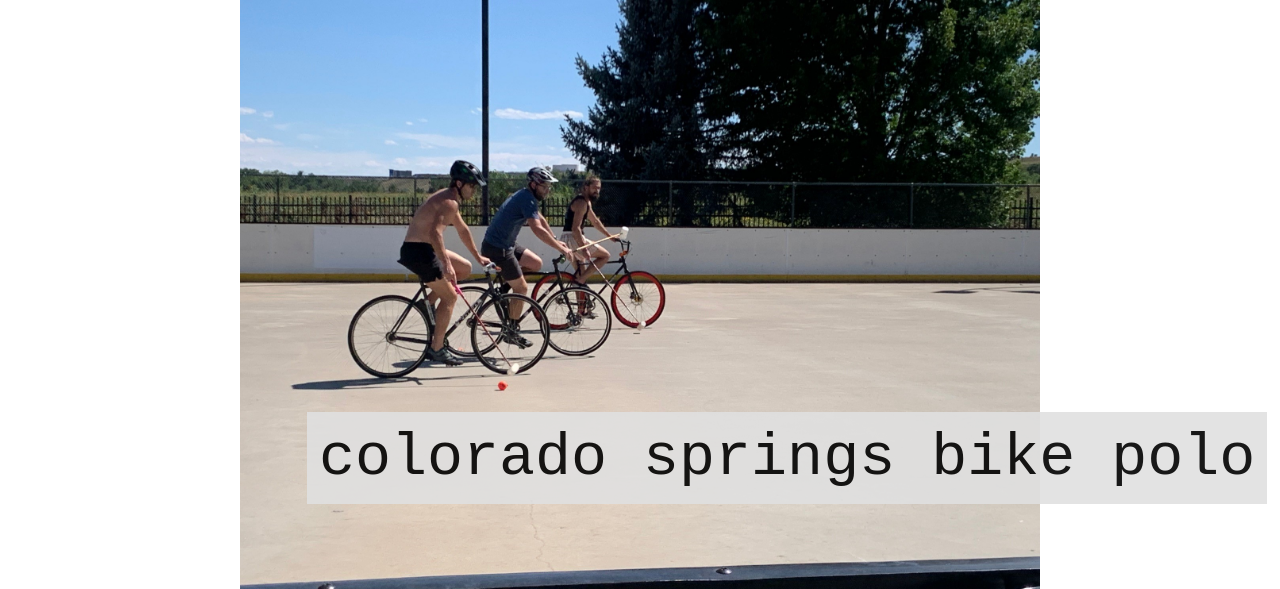
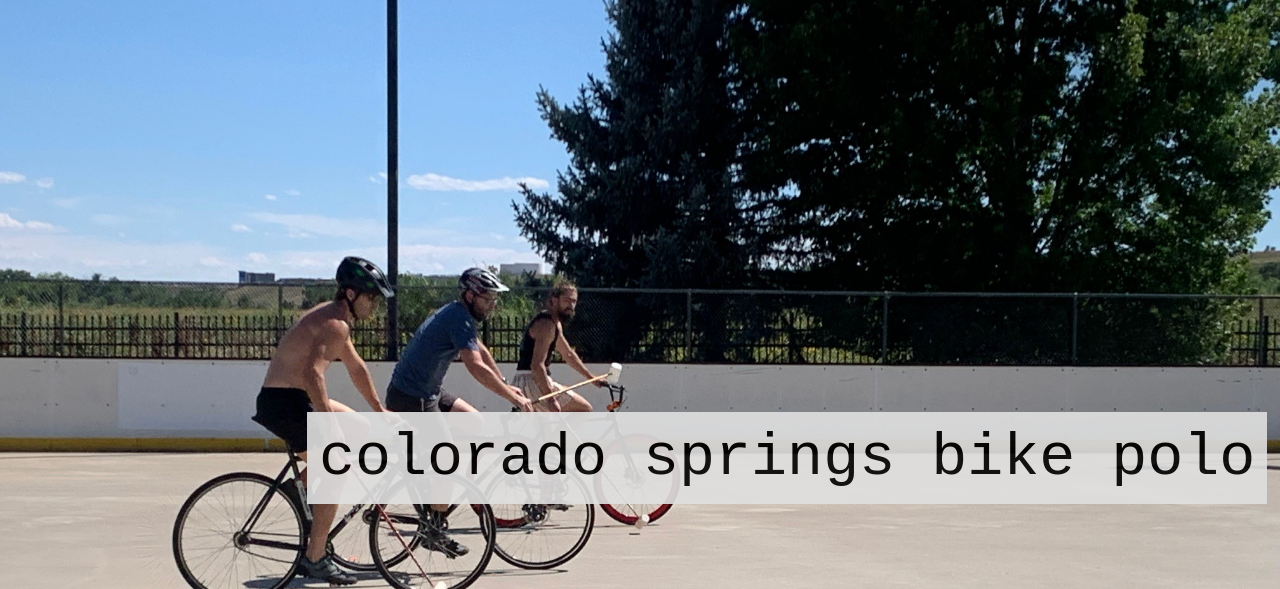
Before and after one commit to tommatthews555/colopolo, a plain HTML site: page index.html in a window 1280 px wide. Shown: the top 589 px of the page. Drawn offline with nearby package versions, Linux system fonts and the light colour scheme; a script that the page names is missing.

Commit message:
Trigger rebuild

```diff
--- a/style.css
+++ b/style.css
@@ -12,14 +12,14 @@ body {
     background-attachment: fixed;
     background-position: center top;
     background-repeat: no-repeat;
-    background-size:  800px auto;
+    background-size:  100% auto;
     word-wrap: break-word;
-    -moz-background-size:  800px auto;
-    -o-background-size:  800px auto;
-    -webkit-background-size:  800px auto; /* safari may need this */
+    -moz-background-size:  100% auto;
+    -o-background-size:  100% auto;
+    -webkit-background-size:  100% auto; /* safari may need this */
     @media (max-width: @iphone-screen) {
         background-attachment: scroll;
-        background-size:  800px auto;
+        background-size:  100% auto;
 
     }
     }
```
